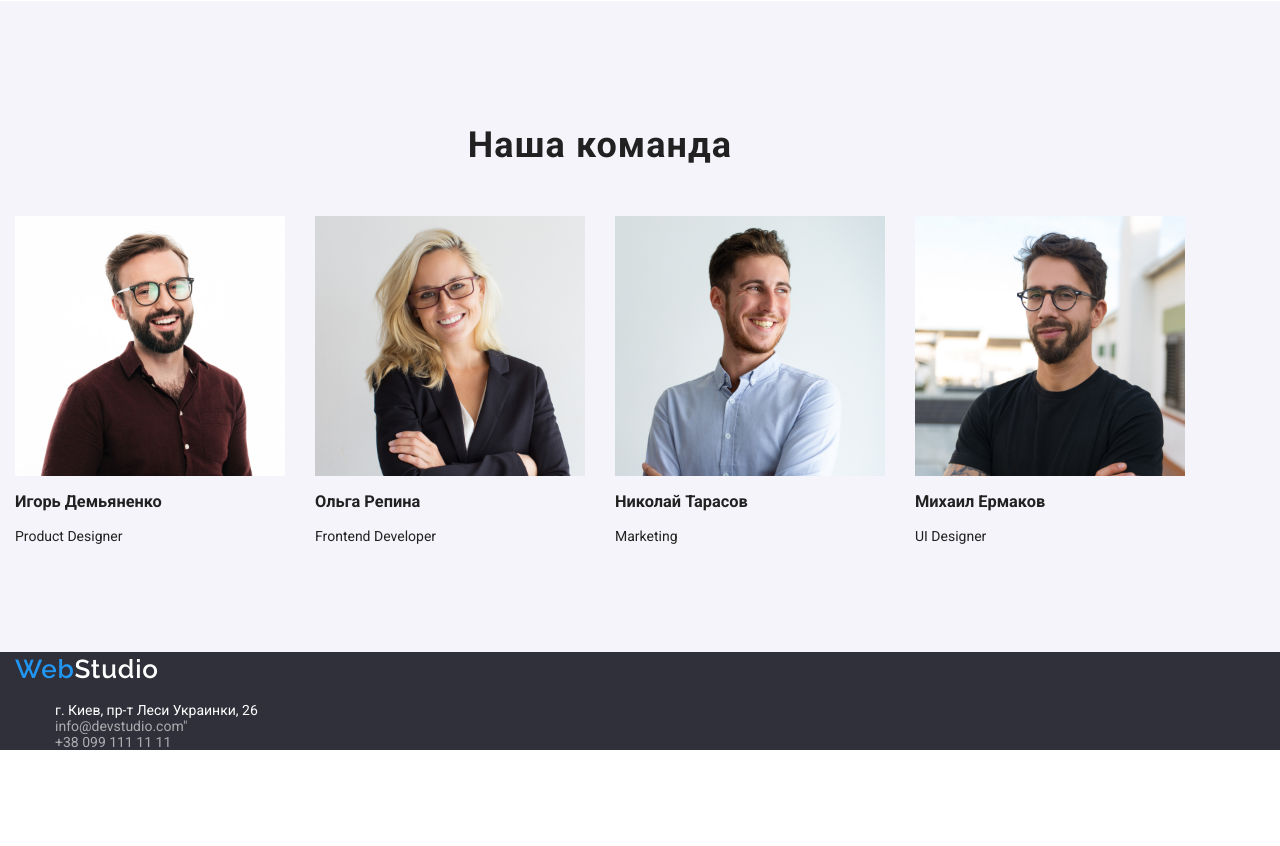
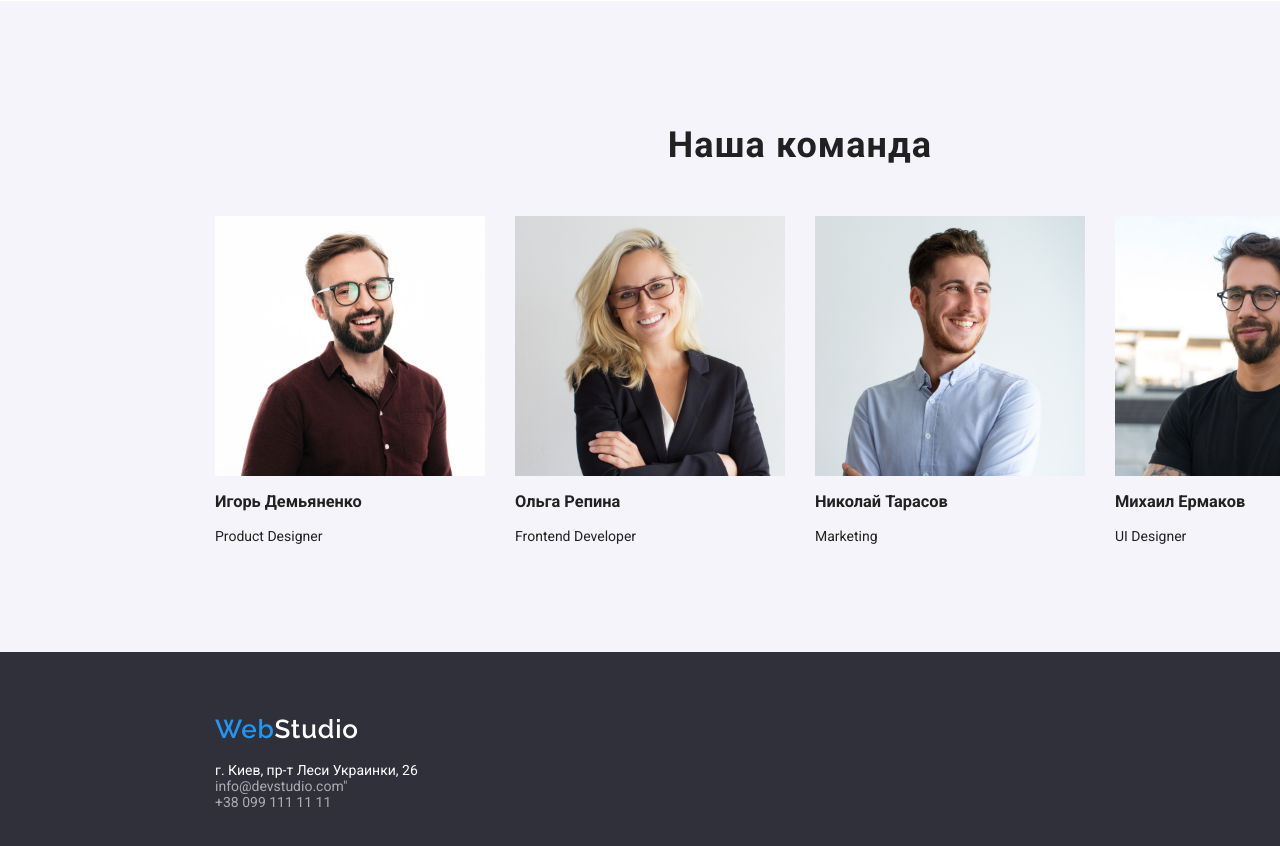
Before and after one commit to VitaliaG/goit-markup-hw-03, a plain HTML site: page index.html in a window 1280 px wide. Shown: the part 1660-2506 px from the top of the page. Before the commit the page ends 2424 px from the top, so only its background shows below. Drawn offline with nearby package versions, Linux system fonts and the light colour scheme.

Commit message:
еще немного падынгов и марджинов

```diff
--- a/css/styles.css
+++ b/css/styles.css
@@ -23,17 +23,20 @@ body {
   letter-spacing: 0, 03em;
   /* padding-left: 200px;
   padding-right: 200px; */
-  /* width: 1200px; */
+  width: 1600px;
 }
 
 .conteiner {
   width: 1200px;
   padding-left: 15px;
   padding-right: 15px;
+  margin-left: 200px;
+  margin-right: 200px;
 }
 
 ul {
   list-style: none;
+  padding: 0px;
 }
 
 link {
@@ -55,11 +58,12 @@ img {
 }
 
 .company-logo {
+  display: block;
   width: 145px;
-  height: 31px;
+  /* height: 31px; */
   text-decoration: none;
   color: var (--rare-color);
-  font-family: Raleway;
+  font-family: Raleway, sans-serif;
   font-style: normal;
   font-weight: bold;
   font-size: 26px;
@@ -245,7 +249,7 @@ ul {
 
 .company-logo {
   width: 145px;
-  height: 31px;
+  /* height: 31px; */
   text-decoration: none;
   color: var(--rare-text-color);
   font-family: Raleway;
@@ -352,6 +356,8 @@ ul {
 
 .footer {
   background-color: var(--footer-background-color);
+  padding-top: 60px;
+  padding-bottom: 60px;
 }
 
 .logo-studio-footer {
```
